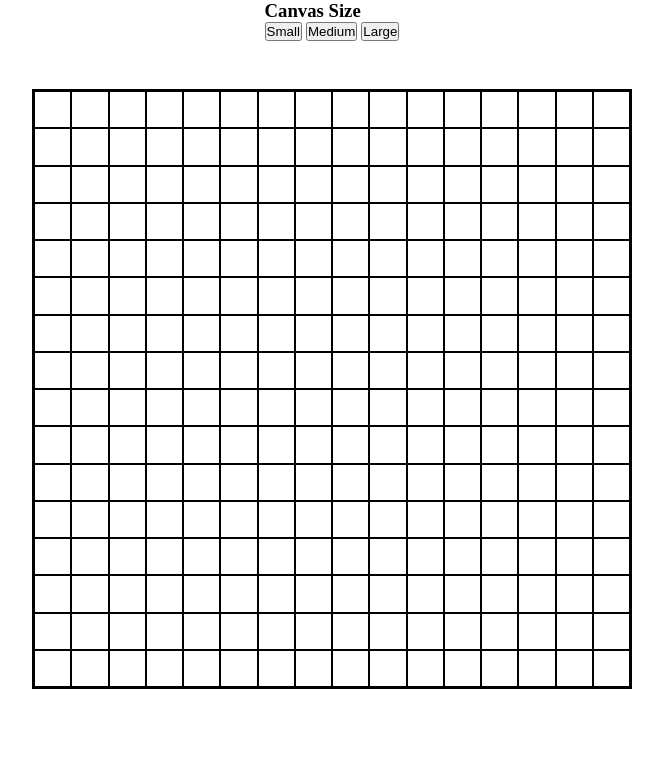
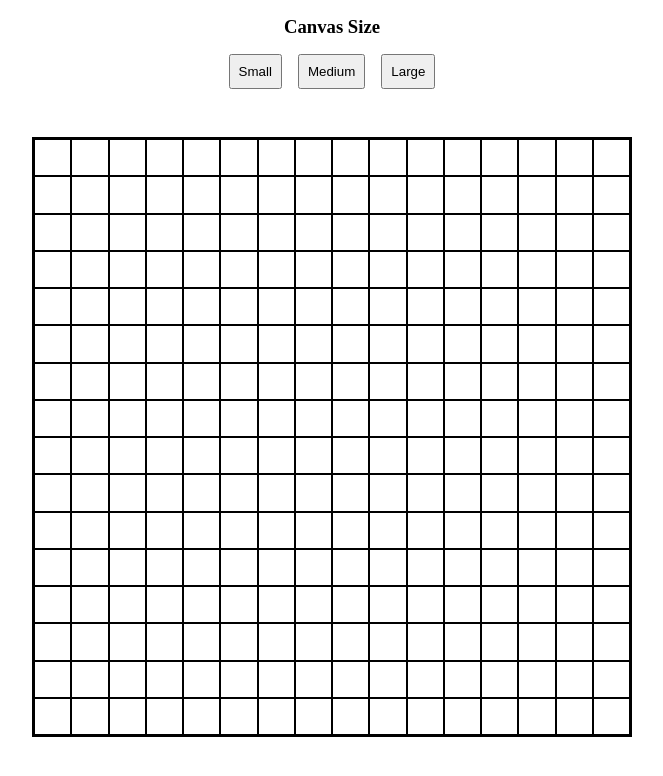
Before and after one commit to berktutu/Etch-a-Sketch, a plain HTML site: page index.html in a window 1280 px wide. Both pictures are taken after a click on the button "Small". Shown: the whole page, without its empty margins (308-971 px from the left). Drawn offline with Linux system fonts and the light colour scheme.

Commit message:
refactored the code

```diff
--- a/index.html
+++ b/index.html
@@ -9,8 +9,8 @@
   </head>
   <body>
     <div class="settings-container">
+      <h3>Canvas Size</h3>
       <div class="canvas-size-settings">
-        <h3>Canvas Size</h3>
         <button class="btn btn-small">Small</button>
         <button class="btn btn-medium">Medium</button>
         <button class="btn btn-large">Large</button>
--- a/script.js
+++ b/script.js
@@ -1,49 +1,47 @@
 const button = document.querySelectorAll(".btn");
-const buttonSmall = document.querySelector(".btn-small");
-const buttonMedium = document.querySelector(".btn-medium");
-const buttonLarge = document.querySelector(".btn-large");
 const canvas = document.querySelector(".canvas-container");
 
 // Create a webpage with a 16x16 grid of square divs.
-const smallCanvas = 16 * 16;
-const mediumCanvas = 24 * 24;
-const largeCanvas = 32 * 32;
+const canvasSetup = {
+  gridDimensions: {
+    small: 16,
+    medium: 24,
+    large: 32,
+  },
+};
 
-const smallCanvasDivs = 16;
-const mediumCanvasDivs = 24;
-const largeCanvasDivs = 32;
-
-const fillDivs = function (size, numberOfDivs) {
-  for (let i = 0; i < size; i++) {
+const fillDivs = function (size) {
+  const numberOfDivs = size * size;
+  for (let i = 0; i < numberOfDivs; i++) {
     const div = document.createElement("div");
-    div.style.flexBasis = `calc(100% / ${numberOfDivs})`;
-    div.style.height = `calc(100% / ${numberOfDivs})`;
+    div.classList.add("canvas-div");
+    div.style.flexBasis = `calc(100% / ${size})`;
+    div.style.height = `calc(100% / ${size})`;
     canvas.appendChild(div);
-
-    div.addEventListener("mouseover", function () {
-      div.style.backgroundColor = "black";
-    });
   }
 };
-fillDivs(smallCanvas, smallCanvasDivs);
+
+canvas.addEventListener("mouseover", function (event) {
+  if (event.target.classList.contains("canvas-div")) {
+    event.target.style.backgroundColor = "black";
+  }
+});
+
+fillDivs(canvasSetup.gridDimensions.small);
 
 const clearCanvas = function () {
   canvas.innerHTML = "";
 };
 
-button.forEach((btn, i) =>
+const gridSizes = [
+  canvasSetup.gridDimensions.small,
+  canvasSetup.gridDimensions.medium,
+  canvasSetup.gridDimensions.large,
+];
+
+button.forEach((btn, btnIndex) => {
   btn.addEventListener("click", function () {
-    if (btn) {
-      clearCanvas();
-    }
-    if (i === 0) {
-      fillDivs(smallCanvas, smallCanvasDivs);
-    }
-    if (i === 1) {
-      fillDivs(mediumCanvas, mediumCanvasDivs);
-    }
-    if (i === 2) {
-      fillDivs(largeCanvas, largeCanvasDivs);
-    }
-  })
-);
+    clearCanvas();
+    fillDivs(gridSizes[btnIndex]);
+  });
+});
--- a/style.css
+++ b/style.css
@@ -11,6 +11,26 @@ body {
   flex-direction: column;
 }
 
+.settings-container {
+  margin-top: 16px;
+  display: flex;
+  flex-direction: column;
+  justify-content: center;
+  align-items: center;
+  gap: 16px;
+}
+
+.canvas-size-settings {
+  display: flex;
+  flex-direction: row;
+  flex-basis: auto;
+  gap: 16px;
+}
+
+.btn {
+  padding: 8px;
+}
+
 .canvas-container {
   width: 600px;
   height: 600px;
@@ -20,6 +40,7 @@ body {
   justify-content: flex-start;
   align-items: flex-start;
   margin-top: 48px;
+  margin-bottom: 48px;
 }
 
 .canvas-container div {
```
